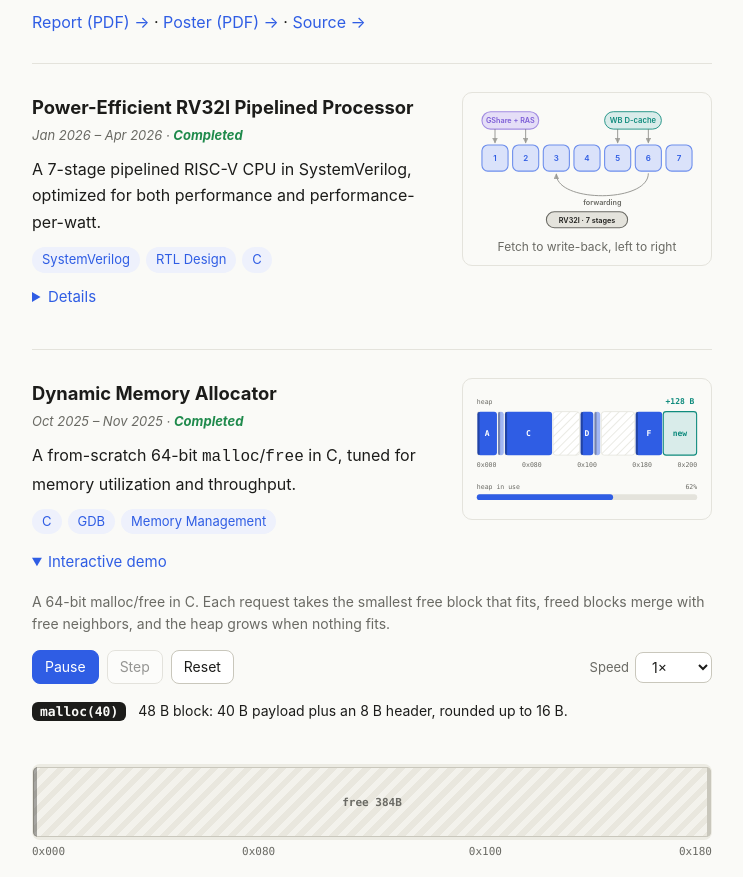
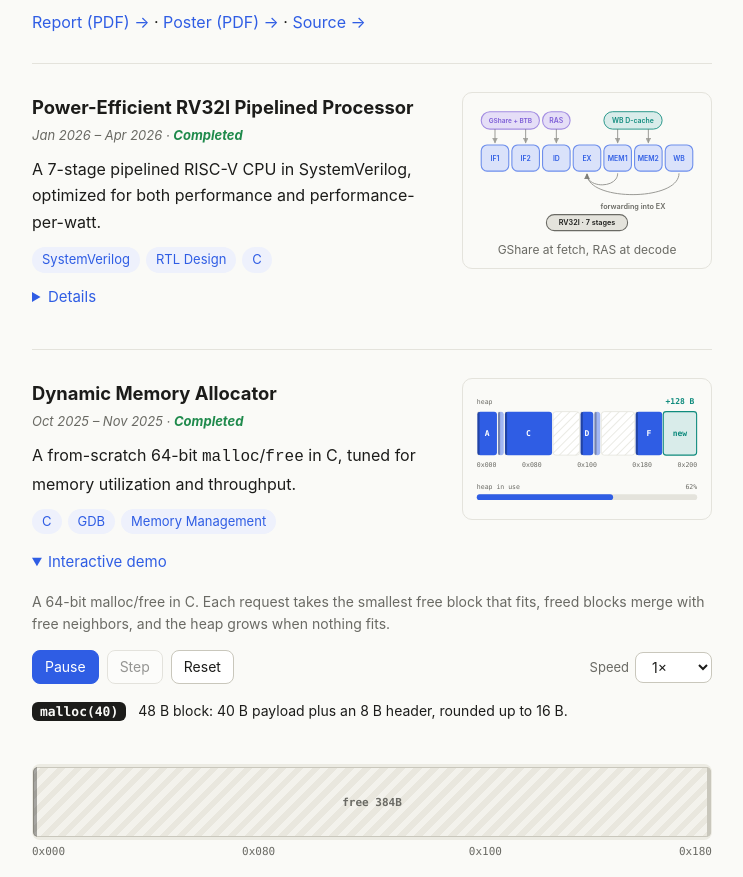
Before and after one commit to y00628/y00628.github.io, a plain HTML site: page index.html in a window 1280 px wide. Shown: the part 3018-3895 px from the top of the page, without its empty margins (248-991 px from the left). Drawn offline with Linux system fonts and the light colour scheme.

Commit message:
RV32I figure: use real pipeline stages
Co-Authored-By: Claude Sonnet 5.5 <noreply@anthropic.com>

```diff
--- a/index.html
+++ b/index.html
@@ -5,7 +5,7 @@
 <meta name="viewport" content="width=device-width, initial-scale=1">
 <title>Yosen Lin</title>
 <meta name="description" content="Yosen Lin: MS ECE at CMU. GPU performance, parallel computing, LLM inference and systems software.">
-<link rel="stylesheet" href="style.css?v=16">
+<link rel="stylesheet" href="style.css?v=17">
 </head>
 <body>
 <div class="layout">
@@ -161,16 +161,16 @@
           <ul class="tags"><li>SystemVerilog</li><li>RTL Design</li><li>C</li></ul>
         </div>
         <figure class="card-fig dag">
-          <svg viewBox="0 0 320 176" role="img" aria-label="Illustration of a 7-stage pipelined RISC-V core: seven numbered stages in a row, a GShare branch predictor and return address stack feeding the first stages, a write-back data cache at the memory stages, and a forwarding path from a later stage back to an earlier one.">
+          <svg viewBox="0 0 320 180" role="img" aria-label="Illustration of a 7-stage pipelined RISC-V core with stages IF1, IF2, ID, EX, MEM1, MEM2 and WB. A GShare predictor with a branch target buffer feeds the fetch stages, a return address stack sits at decode, a write-back data cache serves the memory stages, and forwarding paths run from the memory and write-back stages back into EX.">
             <defs><marker id="rv-ah" viewBox="0 0 8 8" refX="7" refY="4" markerWidth="6" markerHeight="6" orient="auto"><path class="ah" d="M0,0 L8,4 L0,8z"/></marker></defs>
-            <rect class="dn pw" x="15.1" y="12" width="78.3" height="24" rx="12"/><text class="dl pwt" style="font-size:10px" x="54.3" y="24.5" text-anchor="middle" dominant-baseline="central">GShare + RAS</text>
-            <rect class="dp" x="184.3" y="12" width="78.3" height="24" rx="12"/><text class="dpt" x="223.4" y="24.5" text-anchor="middle" dominant-baseline="central">WB D-cache</text>
-            <path class="de" d="M33.1,36 V55" marker-end="url(#rv-ah)"/><path class="de" d="M75.4,36 V55" marker-end="url(#rv-ah)"/><path class="de" d="M202.3,36 V55" marker-end="url(#rv-ah)"/><path class="de" d="M244.6,36 V55" marker-end="url(#rv-ah)"/>
-            <rect class="dn mm" x="15.1" y="58" width="36" height="36" rx="8"/><text class="dl mmt" x="33.1" y="76.5" text-anchor="middle" dominant-baseline="central">1</text><rect class="dn mm" x="57.4" y="58" width="36" height="36" rx="8"/><text class="dl mmt" x="75.4" y="76.5" text-anchor="middle" dominant-baseline="central">2</text><rect class="dn mm" x="99.7" y="58" width="36" height="36" rx="8"/><text class="dl mmt" x="117.7" y="76.5" text-anchor="middle" dominant-baseline="central">3</text><rect class="dn mm" x="142.0" y="58" width="36" height="36" rx="8"/><text class="dl mmt" x="160.0" y="76.5" text-anchor="middle" dominant-baseline="central">4</text><rect class="dn mm" x="184.3" y="58" width="36" height="36" rx="8"/><text class="dl mmt" x="202.3" y="76.5" text-anchor="middle" dominant-baseline="central">5</text><rect class="dn mm" x="226.6" y="58" width="36" height="36" rx="8"/><text class="dl mmt" x="244.6" y="76.5" text-anchor="middle" dominant-baseline="central">6</text><rect class="dn mm" x="268.9" y="58" width="36" height="36" rx="8"/><text class="dl mmt" x="286.9" y="76.5" text-anchor="middle" dominant-baseline="central">7</text>
-            <path class="de" d="M244.6,97 C244.6,138 117.7,138 117.7,98" marker-end="url(#rv-ah)"/><text class="lb2" x="181.1" y="141" text-anchor="middle">forwarding</text>
-            <rect class="dn in" x="104" y="150" width="112" height="22" rx="11"/><text class="dl int" style="font-size:10px" x="160" y="161.5" text-anchor="middle" dominant-baseline="central">RV32I &middot; 7 stages</text>
+            <rect class="dn pw" x="14.1" y="12" width="80.3" height="24" rx="12"/><text class="dl pwt" style="font-size:9px" x="54.3" y="24.5" text-anchor="middle" dominant-baseline="central">GShare + BTB</text><rect class="dn pw" x="98.7" y="12" width="38.0" height="24" rx="12"/><text class="dl pwt" style="font-size:9.5px" x="117.7" y="24.5" text-anchor="middle" dominant-baseline="central">RAS</text><rect class="dp" x="183.3" y="12" width="80.3" height="24" rx="12"/><text class="dpt" style="font-size:9.5px" x="223.4" y="24.5" text-anchor="middle" dominant-baseline="central">WB D-cache</text>
+            <path class="de" d="M33.1,36 V55" marker-end="url(#rv-ah)"/><path class="de" d="M75.4,36 V55" marker-end="url(#rv-ah)"/><path class="de" d="M117.7,36 V55" marker-end="url(#rv-ah)"/><path class="de" d="M202.3,36 V55" marker-end="url(#rv-ah)"/><path class="de" d="M244.6,36 V55" marker-end="url(#rv-ah)"/>
+            <rect class="dn mm" x="14.1" y="58" width="38" height="36" rx="8"/><text class="dl mmt" style="font-size:9.5px" x="33.1" y="76.5" text-anchor="middle" dominant-baseline="central">IF1</text><rect class="dn mm" x="56.4" y="58" width="38" height="36" rx="8"/><text class="dl mmt" style="font-size:9.5px" x="75.4" y="76.5" text-anchor="middle" dominant-baseline="central">IF2</text><rect class="dn mm" x="98.7" y="58" width="38" height="36" rx="8"/><text class="dl mmt" style="font-size:9.5px" x="117.7" y="76.5" text-anchor="middle" dominant-baseline="central">ID</text><rect class="dn mm" x="141.0" y="58" width="38" height="36" rx="8"/><text class="dl mmt" style="font-size:9.5px" x="160.0" y="76.5" text-anchor="middle" dominant-baseline="central">EX</text><rect class="dn mm" x="183.3" y="58" width="38" height="36" rx="8"/><text class="dl mmt" style="font-size:9.5px" x="202.3" y="76.5" text-anchor="middle" dominant-baseline="central">MEM1</text><rect class="dn mm" x="225.6" y="58" width="38" height="36" rx="8"/><text class="dl mmt" style="font-size:9.5px" x="244.6" y="76.5" text-anchor="middle" dominant-baseline="central">MEM2</text><rect class="dn mm" x="267.9" y="58" width="38" height="36" rx="8"/><text class="dl mmt" style="font-size:9.5px" x="286.9" y="76.5" text-anchor="middle" dominant-baseline="central">WB</text>
+            <path class="de" d="M202.3,97 C202.3,118 160.0,118 160.0,98" marker-end="url(#rv-ah)"/><path class="de" d="M286.9,97 C286.9,136 160.0,136 160.0,98" marker-end="url(#rv-ah)"/>
+            <text class="lb2" x="223.4" y="146" text-anchor="middle">forwarding into EX</text>
+            <rect class="dn in" x="104" y="154" width="112" height="22" rx="11"/><text class="dl int" style="font-size:10px" x="160" y="165.5" text-anchor="middle" dominant-baseline="central">RV32I &middot; 7 stages</text>
           </svg>
-          <figcaption>Fetch to write-back, left to right</figcaption>
+          <figcaption>GShare at fetch, RAS at decode</figcaption>
         </figure>
         </div>
         <details>
```
